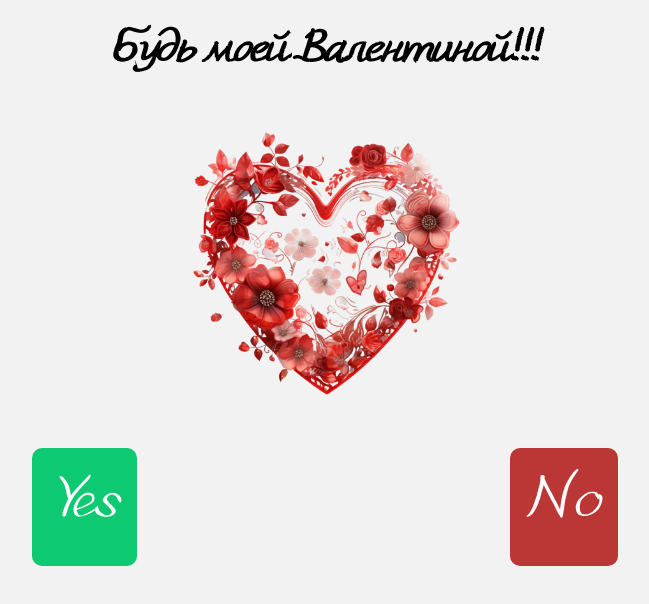
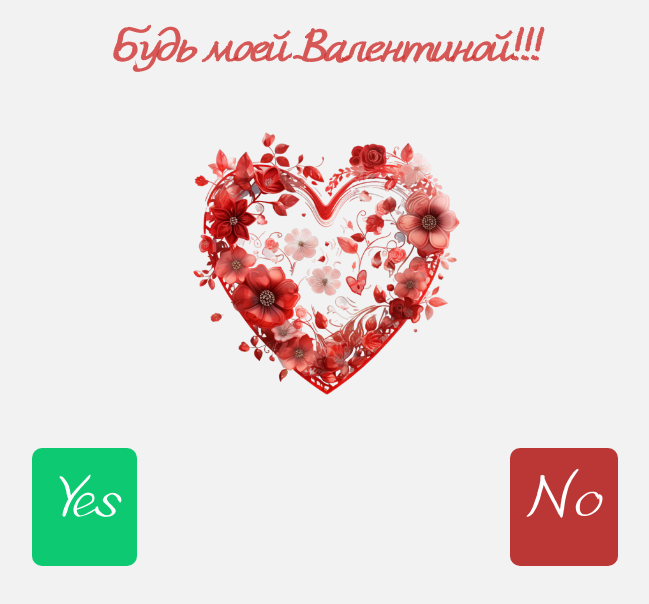
Before and after one commit to mrGolbya/valintine, a plain HTML site: page index.html in a window 1280 px wide. Shown: the whole page, without its empty margins (315-964 px from the left). Drawn offline with Linux system fonts and the light colour scheme.

Commit message:
feat: add color h1

```diff
--- a/style.css
+++ b/style.css
@@ -34,6 +34,7 @@ body {
 }
 
 h1 {
+  color:#cd312ecc;
   text-align: center;
   font-size: 3rem;
   margin: 10px 0;
```
